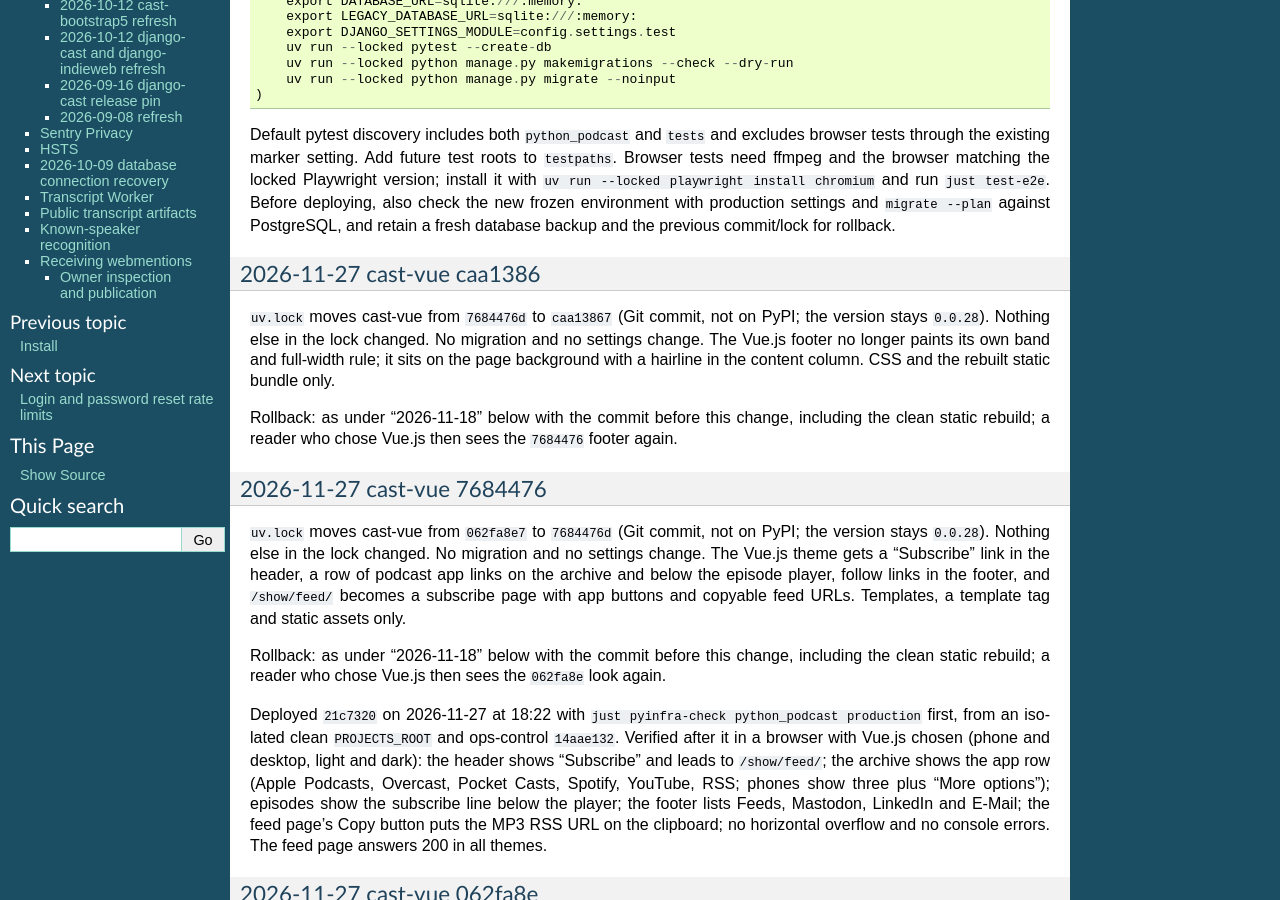
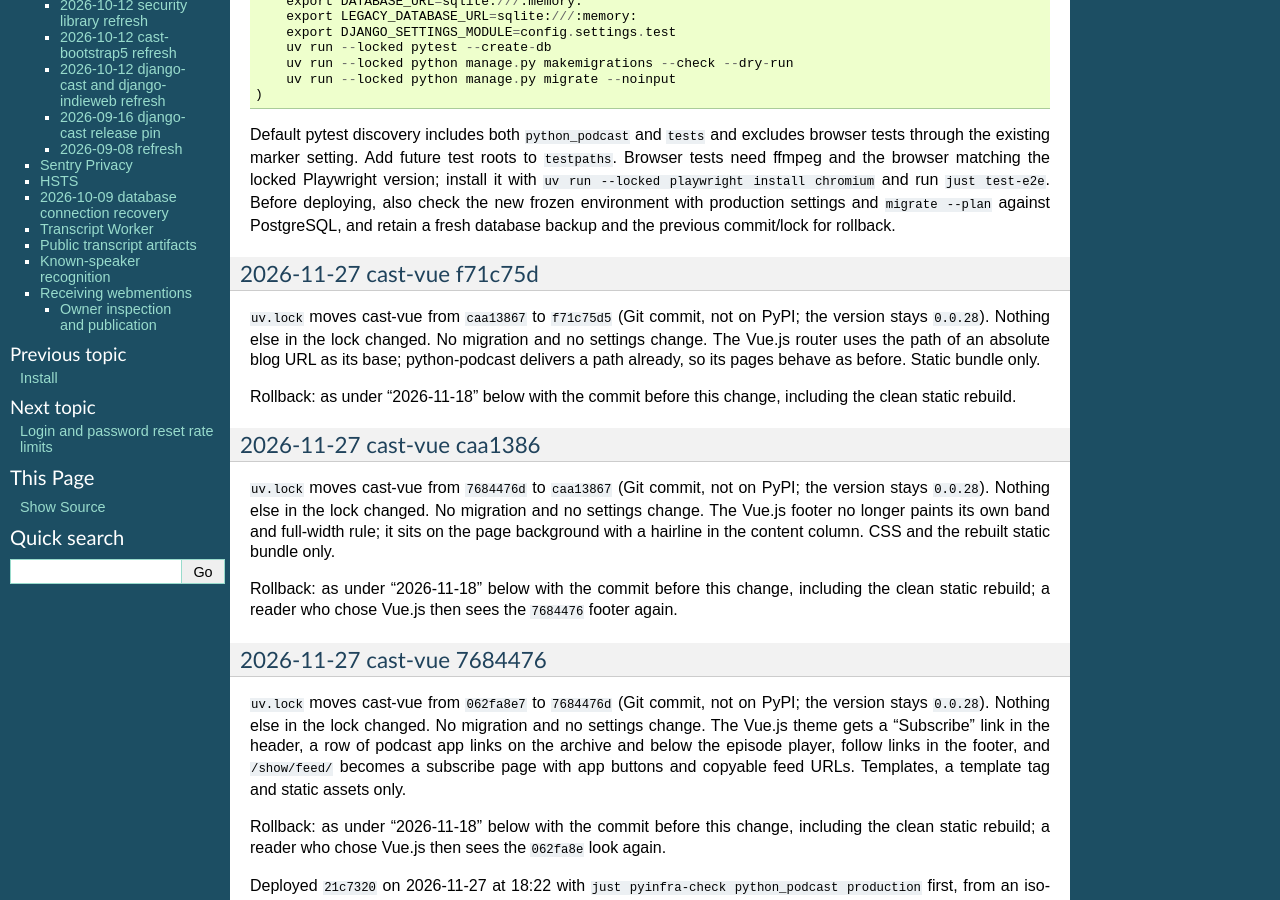
Before and after one commit to ephes/python-podcast, a Sphinx documentation site: the page built from docs/deploy.rst, in a window 1280 px wide and 900 px high, scrolled down 1149 px. Built offline with Sphinx 7.4.7, drawn with Linux system fonts in a browser that asks for light colours; some of the changed text lies outside the part shown.

Commit message:
Use cast-vue f71c75d for the Vue.js theme
The Vue.js router uses the path of an absolute blog URL as its base, so
links no longer start with /https:// on sites that deliver absolute
Wagtail URLs. cast-vue stays 0.0.28 from a pinned Git commit; only its
lock entry changes. No migration; rollback in docs/deploy.rst.

```diff
--- a/CHANGELOG.rst
+++ b/CHANGELOG.rst
@@ -3,6 +3,11 @@ Changelog
 
 Unreleased
 ----------
+
+* Move the Vue.js theme to cast-vue ``f71c75d`` (from ``caa1386``; Git
+  commit, not on PyPI). Links keep working when the blog address is delivered
+  as a full URL (needed for wersdoerfer.de; python-podcast is unchanged).
+  Rollback in ``docs/deploy.rst`` (2026-11-27 cast-vue f71c75d).
 
 * Move the Vue.js theme to cast-vue ``caa1386`` (from ``7684476``; Git
   commit, not on PyPI). The footer with the site name and theme selection now
--- a/commands.py
+++ b/commands.py
@@ -756,7 +756,7 @@ def switch_to_git_sources():
 
     # Define default git sources
     default_sources = {
-        "cast-vue": {"git": "https://github.com/ephes/cast-vue", "rev": "caa13867cee13ec8f939f7bcbb40fe89fee1a59d"},
+        "cast-vue": {"git": "https://github.com/ephes/cast-vue", "rev": "f71c75d56cb46be6b9c442f66097bb98de9dd49f"},
         "cast-react": {"git": "https://github.com/ephes/cast-react", "tag": "v0.0.3"},
         "cast-bootstrap5": {"git": "https://github.com/ephes/cast-bootstrap5"},
         "django-cast": {"git": "https://github.com/ephes/django-cast", "branch": "develop"},
--- a/docs/deploy.rst
+++ b/docs/deploy.rst
@@ -74,6 +74,18 @@ locked Playwright version; install it with ``uv run --locked playwright install
 chromium`` and run ``just test-e2e``. Before deploying, also check the new frozen
 environment with production settings and ``migrate --plan`` against PostgreSQL,
 and retain a fresh database backup and the previous commit/lock for rollback.
+
+2026-11-27 cast-vue f71c75d
+~~~~~~~~~~~~~~~~~~~~~~~~~~~
+
+``uv.lock`` moves cast-vue from ``caa13867`` to ``f71c75d5`` (Git commit, not
+on PyPI; the version stays ``0.0.28``). Nothing else in the lock changed. No
+migration and no settings change. The Vue.js router uses the path of an
+absolute blog URL as its base; python-podcast delivers a path already, so its
+pages behave as before. Static bundle only.
+
+Rollback: as under "2026-11-18" below with the commit before this change,
+including the clean static rebuild.
 
 2026-11-27 cast-vue caa1386
 ~~~~~~~~~~~~~~~~~~~~~~~~~~~
--- a/docs/install.rst
+++ b/docs/install.rst
@@ -164,7 +164,7 @@ Work on local package checkouts
 -------------------------------
 
 ``django-cast``, ``cast-bootstrap5``, ``cast-vue`` (pinned to the redesign
-commit ``caa1386``), ``cast-react`` (from a version tag) and
+commit ``f71c75d``), ``cast-react`` (from a version tag) and
 ``django-indieweb`` are installed from Git by default. Two commands rewrite
 their entries in ``[tool.uv.sources]`` of ``pyproject.toml`` and then run
 ``uv sync``:
--- a/pyproject.toml
+++ b/pyproject.toml
@@ -58,7 +58,7 @@ dev = [
 
 [tool.uv.sources]
 # Vue theme redesign, pinned to a commit (not on PyPI).
-cast-vue = { git = "https://github.com/ephes/cast-vue", rev = "caa13867cee13ec8f939f7bcbb40fe89fee1a59d" }
+cast-vue = { git = "https://github.com/ephes/cast-vue", rev = "f71c75d56cb46be6b9c442f66097bb98de9dd49f" }
 # React theme, pinned to a release tag (not on PyPI).
 cast-react = { git = "https://github.com/ephes/cast-react", tag = "v0.0.9" }
 # Git sources for deploys (rsync sends the working tree, so the deployed
```
Also changed, not shown: 2 other files.
